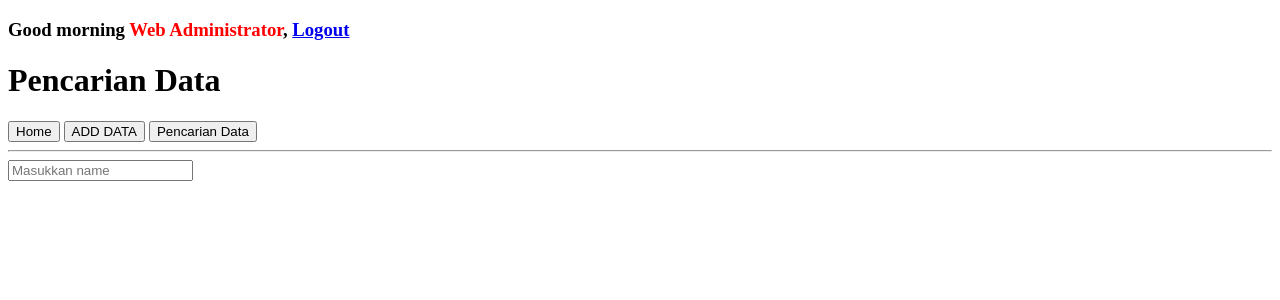
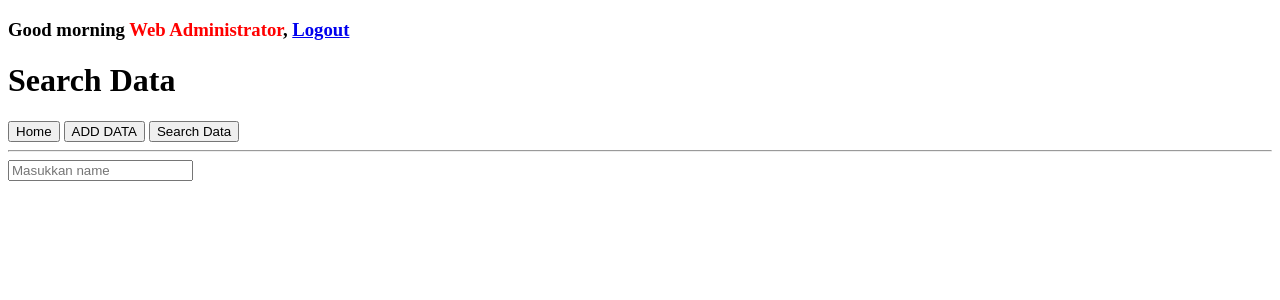
Before and after one commit to arifab/crud-pdo, a PHP site: page /search.php in a window 1280 px wide. Shown: the top 300 px of the page. Run offline with PHP 8.4, Linux system fonts and the light colour scheme; a user stored in the database is signed in; data comes from the database, SQL or seed files in the repository.

Commit message:
update languege

```diff
--- a/create.php
+++ b/create.php
@@ -44,7 +44,7 @@
         <h1>ADD DATA</h1>
         <a href="index.php"><button type="button">Home</button></a>
         <a href="create.php"><button type="button">ADD DATA</button></a>
-		<a href="search.php"><button type="button">Pencarian Data</button></a>
+		<a href="search.php"><button type="button">Search Data</button></a>
 		<hr />
         <form method="post">
             name:<br> <input required type="text" name="name" placeholder="name" /> <br>
--- a/edit.php
+++ b/edit.php
@@ -61,7 +61,7 @@
         <h1>ADD DATA</h1>
         <a href="index.php"><button type="button">Home</button></a>
         <a href="create.php"><button type="button">ADD DATA</button></a>
-        <a href="search.php"><button type="button">Pencarian Data</button></a>
+        <a href="search.php"><button type="button">Search Data</button></a>
         <hr />
         <form method="post">
             name:<br> <input required type="text" name="name" placeholder="name" value="<?php echo $data['name'] ?>"/> <br>
--- a/index.php
+++ b/index.php
@@ -34,7 +34,7 @@ $data = $query->fetchAll();
     <h1>CV LIST</h1>
     <a href="index.php"><button type="button">Home</button></a>
     <a href="create.php"><button type="button">ADD DATA</button></a>
-    <a href="search.php"><button type="button">Pencarian Data</button></a>
+    <a href="search.php"><button type="button">Search Data</button></a>
     <hr />
     <table border="1">
         <tr>
--- a/search.php
+++ b/search.php
@@ -21,10 +21,10 @@
     </head>
     <body>
     	<h3>Good morning <font color="red"><?php echo $currentUser['name'] ?></font>, <a href="logout.php">Logout</a></h3>
-    	<h1>Pencarian Data</h1>
+    	<h1>Search Data</h1>
 		<a href="index.php"><button type="button">Home</button></a>
 		<a href="create.php"><button type="button">ADD DATA</button></a>
-		<a href="search.php"><button type="button">Pencarian Data</button></a>
+		<a href="search.php"><button type="button">Search Data</button></a>
 		<hr />
 		<form method="get" action="<?php echo $_SERVER['PHP_SELF']; ?>">
 			<input type="text" name="q" placeholder="Masukkan name" value="<?php if (isset($_GET['q'])){ echo $_GET['q']; } ?>"/>
@@ -66,7 +66,7 @@
 		}
 		echo "</table>";
 	} else {
-		echo "Pencarian <b>$_GET[q]</b> tidak ditemukan";
+		echo "Search <b>$_GET[q]</b> tidak ditemukan";
 	}
  }
 ?>
```
